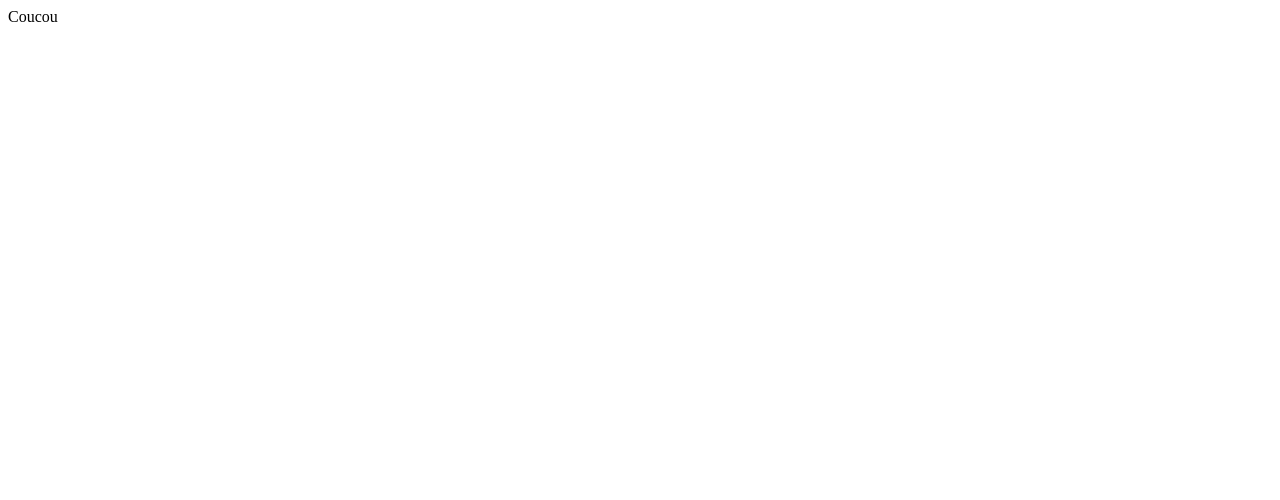
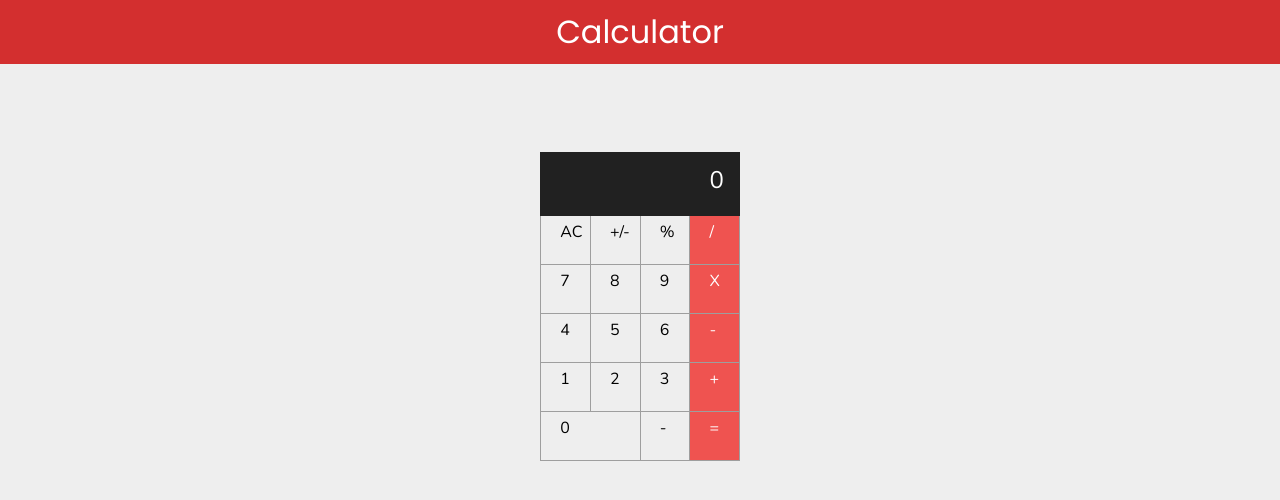
Before and after one commit to Nedjim/Calculate, a React app: page / in a window 1280 px wide. Shown: the top 500 px of the page. Built offline with nearby package versions, Linux system fonts and the light colour scheme.

Commit message:
ADD: calculate

```diff
--- a/src/app/Components/App.jsx
+++ b/src/app/Components/App.jsx
@@ -1,10 +1,14 @@
 import React from 'react';
+import Calculator from './Calculator/Calculator.jsx';
+import Header from './Header/Header.jsx';
 
-export default class Content extends React.Component {
+
+export default class App extends React.Component {
     render() {
         return (
             <div>
-                Coucou
+                <Header />
+                <Calculator />
             </div>
         )
     }
--- /dev/null
+++ b/src/app/Components/Calculator/Calculator.jsx
@@ -0,0 +1,42 @@
+import React from 'react';
+
+export default class Calculator extends React.Component {
+    render(){
+        return (
+            <div id='calculate'>
+                <div className='line'>
+                    0
+                </div>
+                <div className='line'>
+                    <div>AC</div>
+                    <div>+/-</div>
+                    <div>%</div>
+                    <div>/</div>
+                </div>
+                <div className='line'>
+                    <div>7</div>
+                    <div>8</div>
+                    <div>9</div>
+                    <div>X</div>
+                </div>
+                <div className='line'>
+                    <div>4</div>
+                    <div>5</div>
+                    <div>6</div>
+                    <div>-</div>
+                </div>
+                <div className='line'>
+                    <div>1</div>
+                    <div>2</div>
+                    <div>3</div>
+                    <div>+</div>
+                </div>
+                <div className='line'>
+                    <div>0</div>
+                    <div>-</div>
+                    <div>=</div>
+                </div>
+            </div>
+        )
+    }
+}
--- /dev/null
+++ b/src/app/Components/Header/Header.jsx
@@ -0,0 +1,10 @@
+import React from 'react';
+
+const Header = () => {
+    return (
+        <header>
+            <h1>Calculator</h1>
+        </header>
+    )
+}
+export default Header;
--- a/src/app/index.js
+++ b/src/app/index.js
@@ -1,6 +1,6 @@
 import React from 'react';
 import { render } from 'react-dom';
 import App from './Components/App.jsx';
-//import './style/index.scss';
+import './style/index.scss';
 
 render( < App / > , document.getElementById("app"));
--- /dev/null
+++ b/src/app/style/components/base.scss
@@ -0,0 +1,3 @@
+html {
+    font-size: 16px;
+}
--- /dev/null
+++ b/src/app/style/components/layout.scss
@@ -0,0 +1,35 @@
+body {
+    header {
+        padding-top: 1rem;
+        height: 3rem;
+        text-align: center;
+    }
+    #calculate {
+        width: 12.5rem;
+        padding: 0.5rem;
+        margin: 0 auto;
+        margin-top: 5rem;
+        .line:first-child {
+            width: 11.5rem;
+            height: 6vh;
+            text-align: right;
+            padding-top: 1rem;
+            padding-right: 1rem;
+        }
+        .line {
+            display: block;
+            div {
+                width: 1.848rem;
+                height: 5vh;
+                display: inline-block;
+                padding-top: 0.5rem;
+                padding-left: 1.2rem;
+            }
+        }
+        .line:last-child {
+            div:first-child {
+                width: 4.9585rem;
+            }
+        }
+    }
+}
--- /dev/null
+++ b/src/app/style/components/theme.scss
@@ -0,0 +1,30 @@
+body {
+    background: #EEEEEE;
+    header {
+        background: $red;
+        color: white;
+        h1 {
+            font-size: 2rem;
+            font-family: $poppins;
+        }
+    }
+    #calculate {
+        font-family: $nunito;
+        .line {
+            div {
+                border-left: 0.1rem solid #9E9E9E;
+                border-bottom: 0.1rem solid #9E9E9E;
+            }
+            div:last-child {
+                background: #EF5350;
+                color: white;
+                border-right: 0.1rem solid #9E9E9E;
+            }
+        }
+        .line:first-child {
+            background: rgba(33, 33, 33, 1);
+            color: white;
+            font-size: 1.5rem;
+        }
+    }
+}
--- /dev/null
+++ b/src/app/style/import/_mixins.scss
@@ -0,0 +1,6 @@
+@mixin radius($radius) {
+    -webkit-border-radius: $radius;
+    -moz-border-radius: $radius;
+    -ms-border-radius: $radius;
+    border-radius: $radius;
+}
--- /dev/null
+++ b/src/app/style/import/_reset.scss
@@ -0,0 +1,137 @@
+/* http://meyerweb.com/eric/tools/css/reset/
+   v2.0 | 20110126
+   License: none (public domain)
+*/
+
+html,
+body,
+div,
+span,
+applet,
+object,
+iframe,
+h1,
+h2,
+h3,
+h4,
+h5,
+h6,
+p,
+blockquote,
+pre,
+a,
+abbr,
+acronym,
+address,
+big,
+cite,
+code,
+del,
+dfn,
+em,
+img,
+ins,
+kbd,
+q,
+s,
+samp,
+small,
+strike,
+strong,
+sub,
+sup,
+tt,
+var,
+b,
+u,
+i,
+center,
+dl,
+dt,
+dd,
+ol,
+ul,
+li,
+fieldset,
+form,
+label,
+legend,
+table,
+caption,
+tbody,
+tfoot,
+thead,
+tr,
+th,
+td,
+article,
+aside,
+canvas,
+details,
+embed,
+figure,
+figcaption,
+footer,
+header,
+hgroup,
+menu,
+nav,
+output,
+ruby,
+section,
+summary,
+time,
+mark,
+audio,
+video {
+    margin: 0;
+    padding: 0;
+    border: 0;
+    font-size: 100%;
+    font: inherit;
+    vertical-align: baseline;
+}
+
+
+/* HTML5 display-role reset for older browsers */
+
+article,
+aside,
+details,
+figcaption,
+figure,
+footer,
+header,
+hgroup,
+menu,
+nav,
+section {
+    display: block;
+}
+
+body {
+    line-height: 1;
+}
+
+ol,
+ul {
+    list-style: none;
+}
+
+blockquote,
+q {
+    quotes: none;
+}
+
+blockquote:before,
+blockquote:after,
+q:before,
+q:after {
+    content: '';
+    content: none;
+}
+
+table {
+    border-collapse: collapse;
+    border-spacing: 0;
+}
--- /dev/null
+++ b/src/app/style/import/_variables.scss
@@ -0,0 +1,7 @@
+@import url('https://fonts.googleapis.com/css?family=Poppins');
+@import url('https://fonts.googleapis.com/css?family=Nunito');
+$poppins: 'Poppins',
+sans-serif;
+$nunito: 'Nunito',
+sans-serif;
+$red: #D32F2F;
--- a/src/app/style/index.scss
+++ b/src/app/style/index.scss
@@ -0,0 +1,6 @@
+@import 'import/_reset.scss';
+@import 'import/_variables.scss';
+@import 'import/_mixins.scss';
+@import 'components/base.scss';
+@import 'components/layout.scss';
+@import 'components/theme.scss';
--- a/src/index.html
+++ b/src/index.html
@@ -2,7 +2,7 @@
 <html lang="en">
 
 <head>
-    <title>ReactJS basis</title>
+    <title>Calculator</title>
     <meta charset="UTF-8">
     <meta name="viewport" content="width=device-width, initial-scale=1">
 </head>
```
